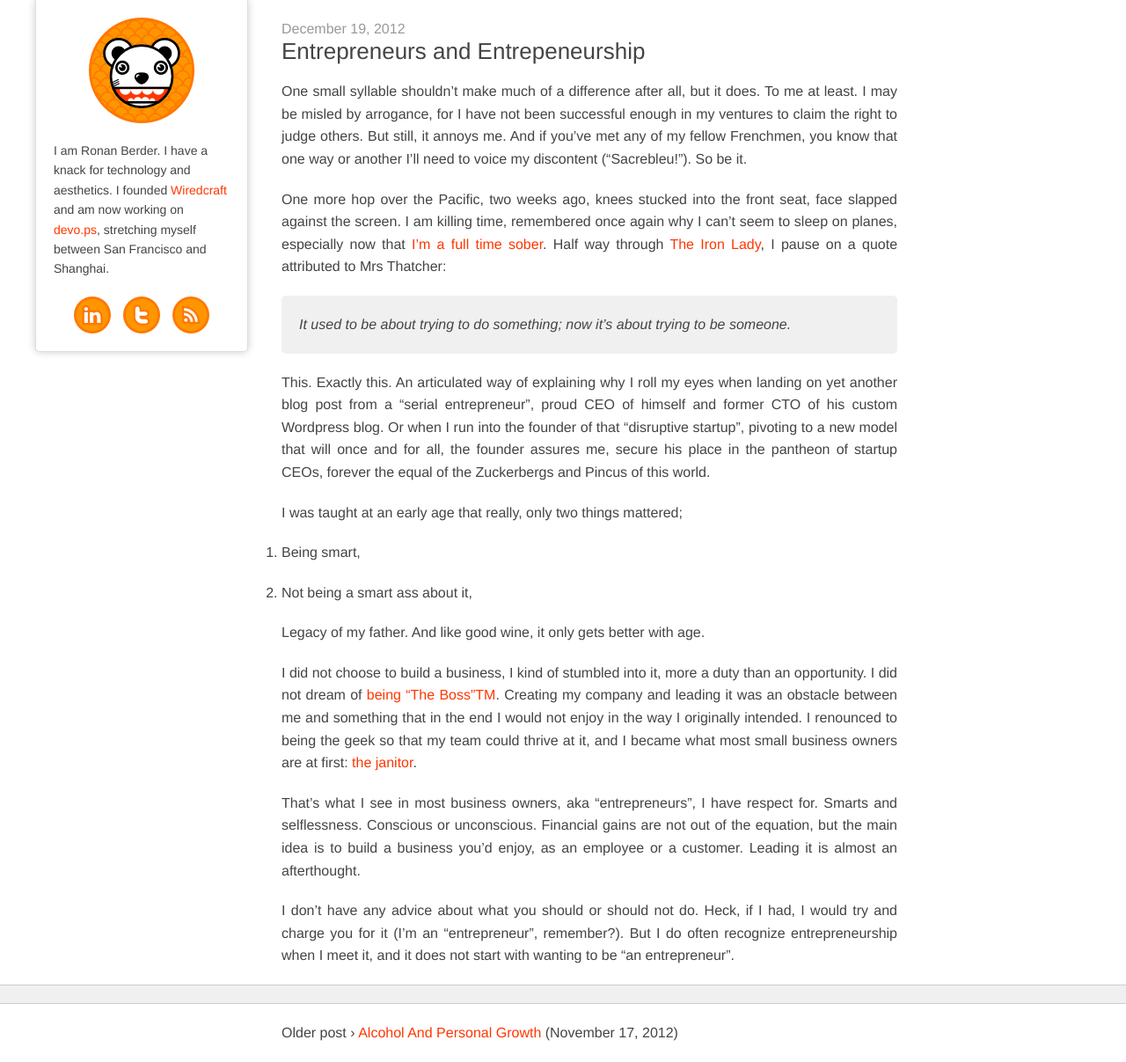
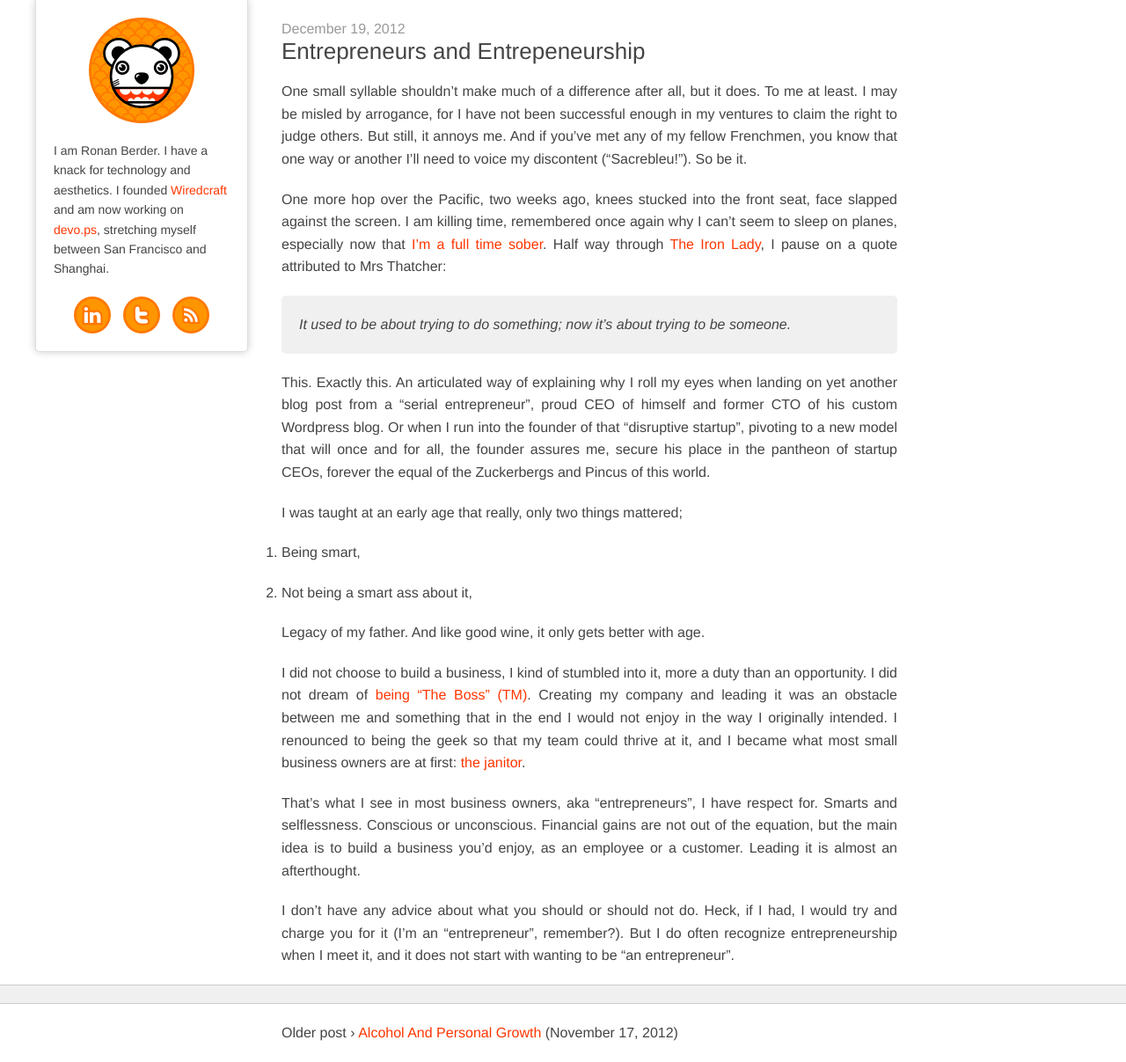
Before and after one commit to hunvreus/hunvreus.github.io, a Jekyll site: the page built from _posts/2012-12-19-entrepreneurs-and-entrepreneurship.md, in a window 1280 px wide and 1207 px high. Shown: the whole window at 88% size. Built offline with Jekyll 4.4.1, drawn with Linux system fonts in a browser that asks for light colours; nearby versions of some CDN libraries; some web fonts are replaced; comment, search, counter and statistics services are not loaded.

```diff
--- a/_posts/2012-12-19-entrepreneurs-and-entrepreneurship.md
+++ b/_posts/2012-12-19-entrepreneurs-and-entrepreneurship.md
@@ -20,7 +20,7 @@ I was taught at an early age that really, only two things mattered;
 
 Legacy of my father. And like good wine, it only gets better with age.
 
-I did not choose to build a business, I kind of stumbled into it, more a duty than an opportunity. I did not dream of <a href="http://www.youtube.com/watch?v=NisCkxU544c">being "The Boss"<sup>TM</sup></a>. Creating my company and leading it was an obstacle between me and something that in the end I would not enjoy in the way I originally intended. I renounced to being the geek so that my team could thrive at it, and I became what most small business owners are at first: [the janitor](http://www.zachbruhnke.com/youre-not-the-ceo-youre-the-fucking-janitor).
+I did not choose to build a business, I kind of stumbled into it, more a duty than an opportunity. I did not dream of [being "The Boss" (TM)](http://www.youtube.com/watch?v=NisCkxU544c). Creating my company and leading it was an obstacle between me and something that in the end I would not enjoy in the way I originally intended. I renounced to being the geek so that my team could thrive at it, and I became what most small business owners are at first: [the janitor](http://www.zachbruhnke.com/youre-not-the-ceo-youre-the-fucking-janitor).
 
 That's what I see in most business owners, aka "entrepreneurs", I have respect for. Smarts and selflessness. Conscious or unconscious. Financial gains are not out of the equation, but the main idea is to build a business you'd enjoy, as an employee or a customer. Leading it is almost an afterthought.
 
```
